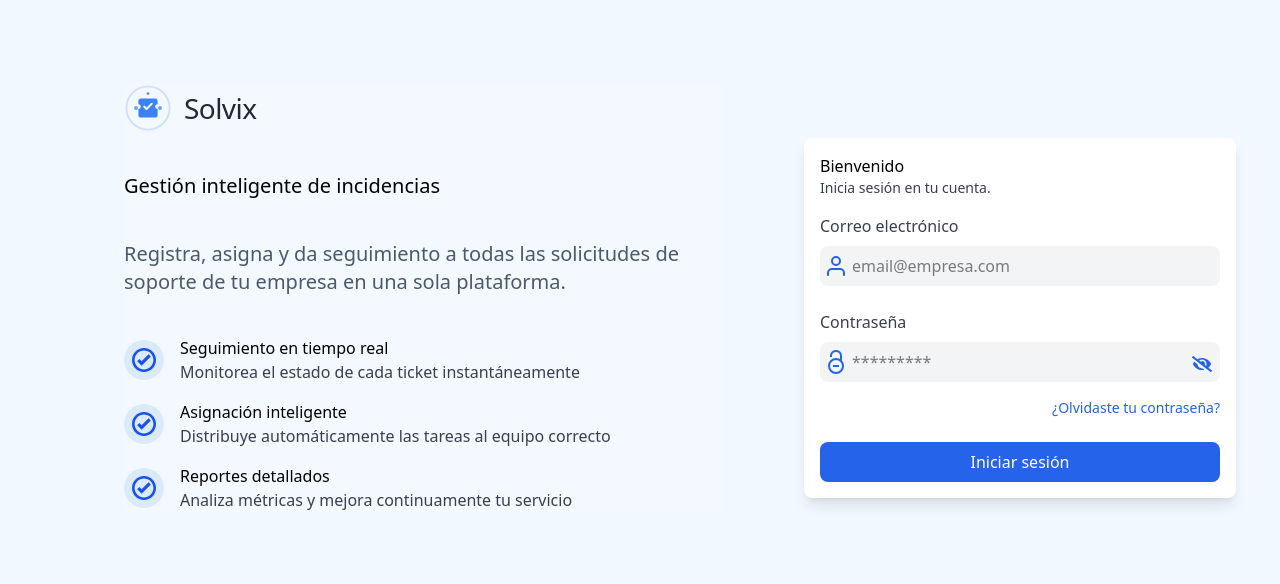
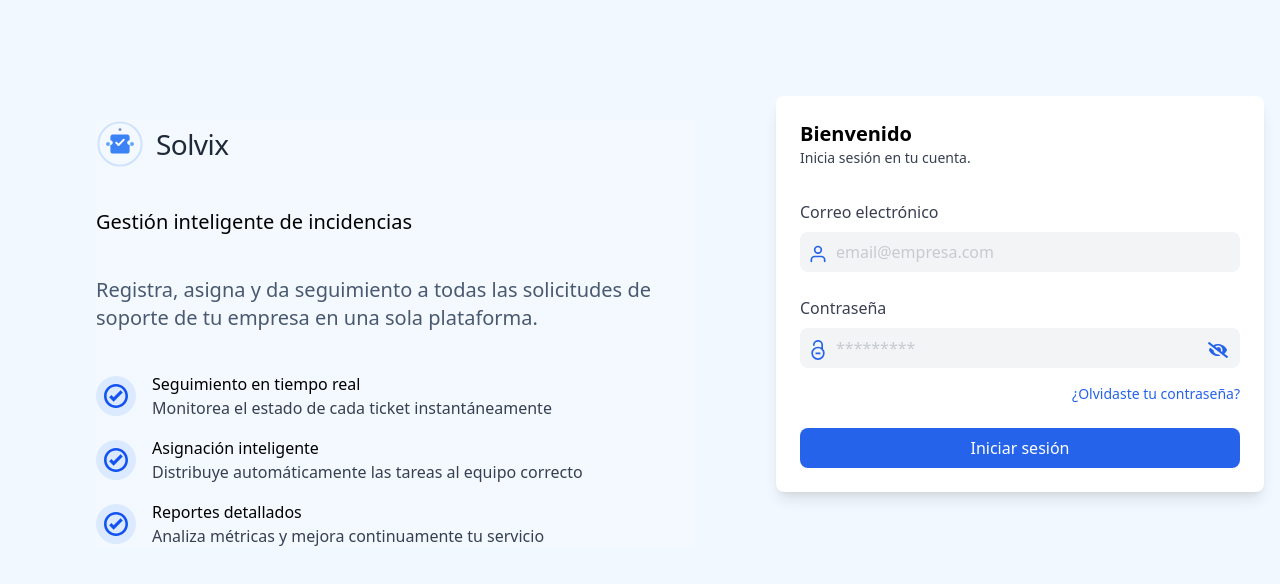
Before and after one commit to sronaal/solvix-frotend, a React (Vite) app: page /auth in a window 1280 px wide. Shown: the top 584 px of the page. Built offline with nearby package versions, Linux system fonts and the light colour scheme.

Commit message:
Correccion estilos movile

```diff
--- a/src/components/auth/ForgotPassword.jsx
+++ b/src/components/auth/ForgotPassword.jsx
@@ -19,7 +19,7 @@ const ForgotPassword = () => {
           <div className="relative">
 
             <FiUser className='absolute top-2 ml-1 size-6 text-[#2563EB]' />
-            <input className='rounded-lg p-2 border-0 bg-gray-100 pl-8 w-full' type="email" placeholder='email@empresa.com' />
+            <input className='rounded-lg p-2 border-0 bg-gray-100 pl-8 w-full text-gray-400 focus:text-gray-600' type="email" placeholder='email@empresa.com' />
           </div>
 
 
--- a/src/components/auth/Login.jsx
+++ b/src/components/auth/Login.jsx
@@ -4,54 +4,65 @@ import { GrInsecure } from "react-icons/gr";
 import { FiUser } from "react-icons/fi";
 import { FaEye } from "react-icons/fa";
 import { FaEyeSlash } from "react-icons/fa";
-
 import { Link } from 'react-router-dom'
 import Content from './Content'
 
 const Login = () => {
-
   const [showPassword, setShowPassword] = useState(true)
 
   return (
-    <div className='flex flex-col lg:flex-row justify-center items-center ml-10 mr-10 p-30 sm:p-20 lg:p-1'>
+    <div className='flex flex-col lg:flex-row justify-center items-center px-6 py-10 md:px-16 lg:px-4 w-full'>
       <Content />
-      <div className='w-[400px] md:w-[600px] bg-white mt-10 md:ml-20 lg:mt-30   rounded-lg p-4 shadow-lg'>
-        <p>Bienvenido</p>
+
+      <div className='w-full max-w-sm md:max-w-md lg:max-w-lg bg-white mt-10 lg:mt-0 lg:ml-20 rounded-lg p-6 shadow-lg'>
+        <p className='text-xl font-semibold'>Bienvenido</p>
         <p className='text-sm text-(--color-text)'>Inicia sesión en tu cuenta.</p>
 
-        <form className='flex flex-col'>
+        <form className='flex flex-col mt-4'>
           <label className='mt-4 text-(--color-text) mb-2'>Correo electrónico</label>
 
-          <div className='mb-2 relative'>
-            <FiUser className='absolute top-2 ml-1 size-6 text-[#2563EB]' />
-            <input className='rounded-lg p-2 border-0 bg-gray-100 pl-8 w-80 md:w-full'
-              type={showPassword ? "text" : "password"}
-              placeholder='email@empresa.com' />
+          <div className='mb-2 relative w-full'>
+            <FiUser className='absolute left-2 top-3 size-5 text-[#2563EB]' />
+            <input
+              className='rounded-lg p-2 border-0 bg-gray-100 pl-9 w-full text-gray-400 focus:text-gray-600'
+              type='email'
+              placeholder='email@empresa.com'
+            />
           </div>
 
           <label className='mt-4 mb-2 text-(--color-text)'>Contraseña</label>
-          <div className='mb-2 relative'>
-            <GrInsecure className='absolute ml-1 top-2 size-6 text-[#2563EB]' />
+
+          <div className='mb-2 relative w-full'>
+            <GrInsecure className='absolute left-2 top-3 size-5 text-[#2563EB]' />
             <input
-              className='rounded-lg p-2 bg-gray-100 pl-8 w-80 md:w-full'
+              className='rounded-lg p-2 bg-gray-100 pl-9 w-full text-gray-400 focus:text-gray-600'
               type={showPassword ? "text" : "password"}
               placeholder='*********'
             />
 
             {showPassword ? (
               <FaEyeSlash
-                className='absolute ml-[93%] top-3 size-5 cursor-pointer text-[#2563EB]'
+                className='absolute right-3 top-3 size-5 cursor-pointer text-[#2563EB]'
                 onClick={() => setShowPassword(false)}
               />
             ) : (
               <FaEye
-                className='absolute ml-[93%] top-3 size-5 cursor-pointer text-[#2563EB]'
+                className='absolute right-3 top-3 size-5 cursor-pointer text-[#2563EB]'
                 onClick={() => setShowPassword(true)}
               />
             )}
           </div>
-          <Link className='text-sm text-(--color-primary) items-end self-end mt-2 hover:underline' to="forgot-password">¿Olvidaste tu contraseña?</Link>
-          <button className='bg-(--color-primary) text-white rounded-lg p-2 mt-6 hover:bg-(--color-primary-2) transition-colors cursor-pointer'>Iniciar sesión</button>
+
+          <Link
+            className='text-sm text-(--color-primary) self-end mt-2 hover:underline'
+            to="forgot-password"
+          >
+            ¿Olvidaste tu contraseña?
+          </Link>
+
+          <button className='bg-(--color-primary) text-white rounded-lg p-2 mt-6 hover:bg-(--color-primary-2) transition-colors cursor-pointer'>
+            Iniciar sesión
+          </button>
         </form>
       </div>
     </div>
```
